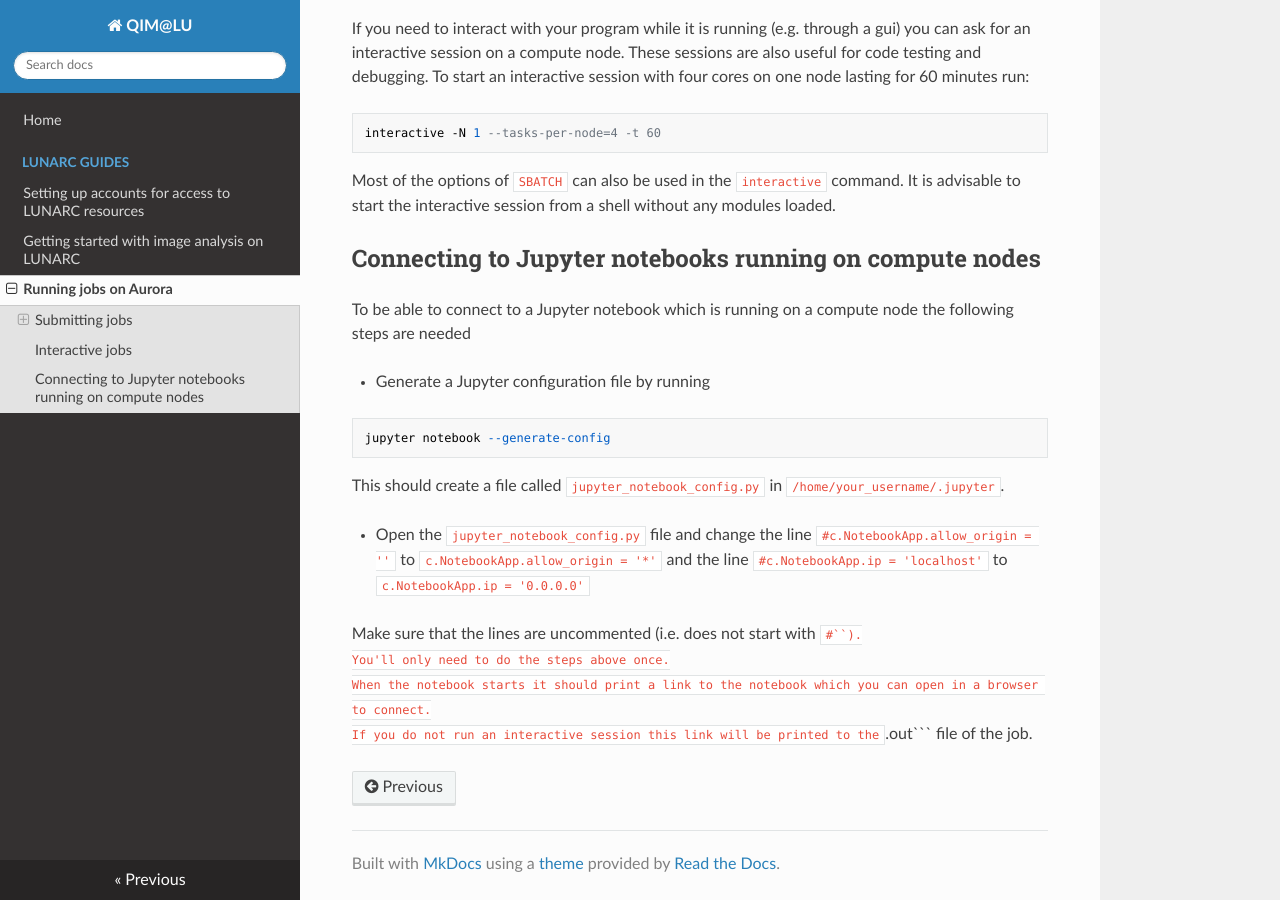
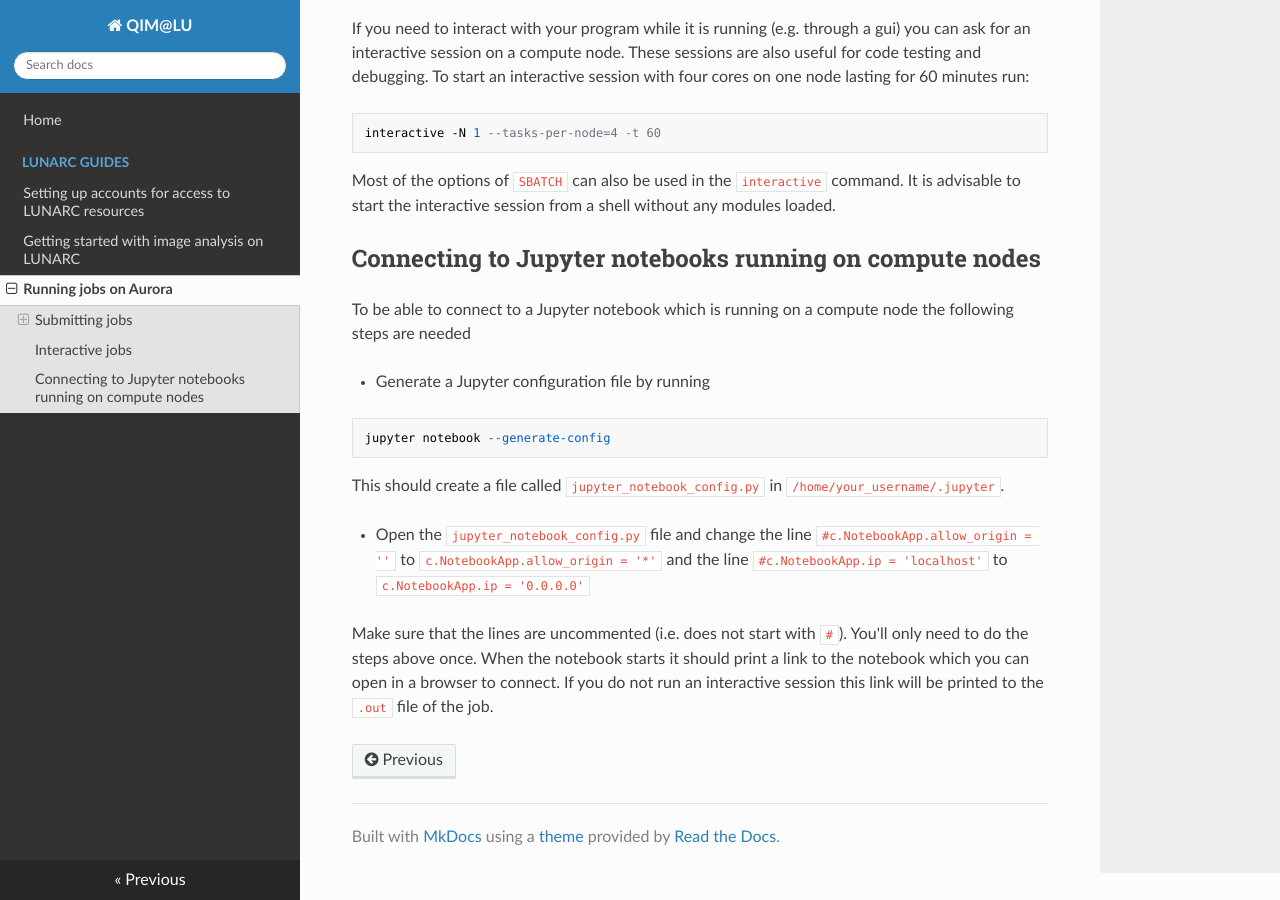
Before and after one commit to jhektor/qim, an MkDocs documentation site: the page built from docs/running_jobs.md, in a window 1280 px wide and 900 px high, scrolled down 1798 px. Built offline with MkDocs 1.6.1, drawn with Linux system fonts in a browser that asks for light colours; nearby versions of some CDN libraries.

````diff
--- a/docs/running_jobs.md
+++ b/docs/running_jobs.md
@@ -106,7 +106,7 @@ This should create a file called ```jupyter_notebook_config.py``` in ```/home/yo
 
 * Open the ```jupyter_notebook_config.py``` file and change the line ```#c.NotebookApp.allow_origin = ''``` to ```c.NotebookApp.allow_origin = '*'``` and the line ```#c.NotebookApp.ip = 'localhost'``` to ```c.NotebookApp.ip = '0.0.0.0'```
 
-Make sure that the lines are uncommented (i.e. does not start with ```#``).
+Make sure that the lines are uncommented (i.e. does not start with ```#```).
 You'll only need to do the steps above once.
 When the notebook starts it should print a link to the notebook which you can open in a browser to connect.
 If you do not run an interactive session this link will be printed to the ```.out``` file of the job.
````
